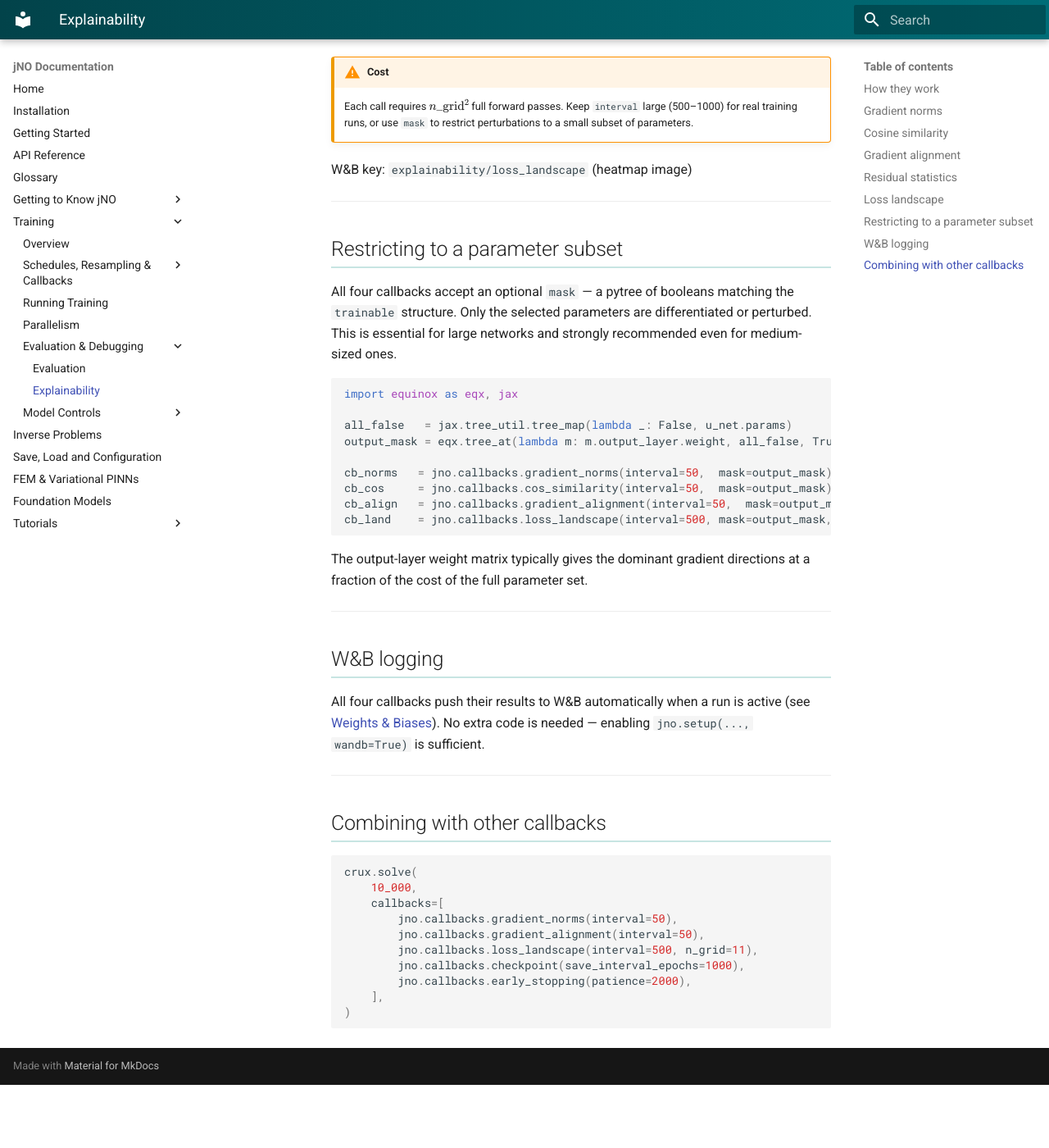
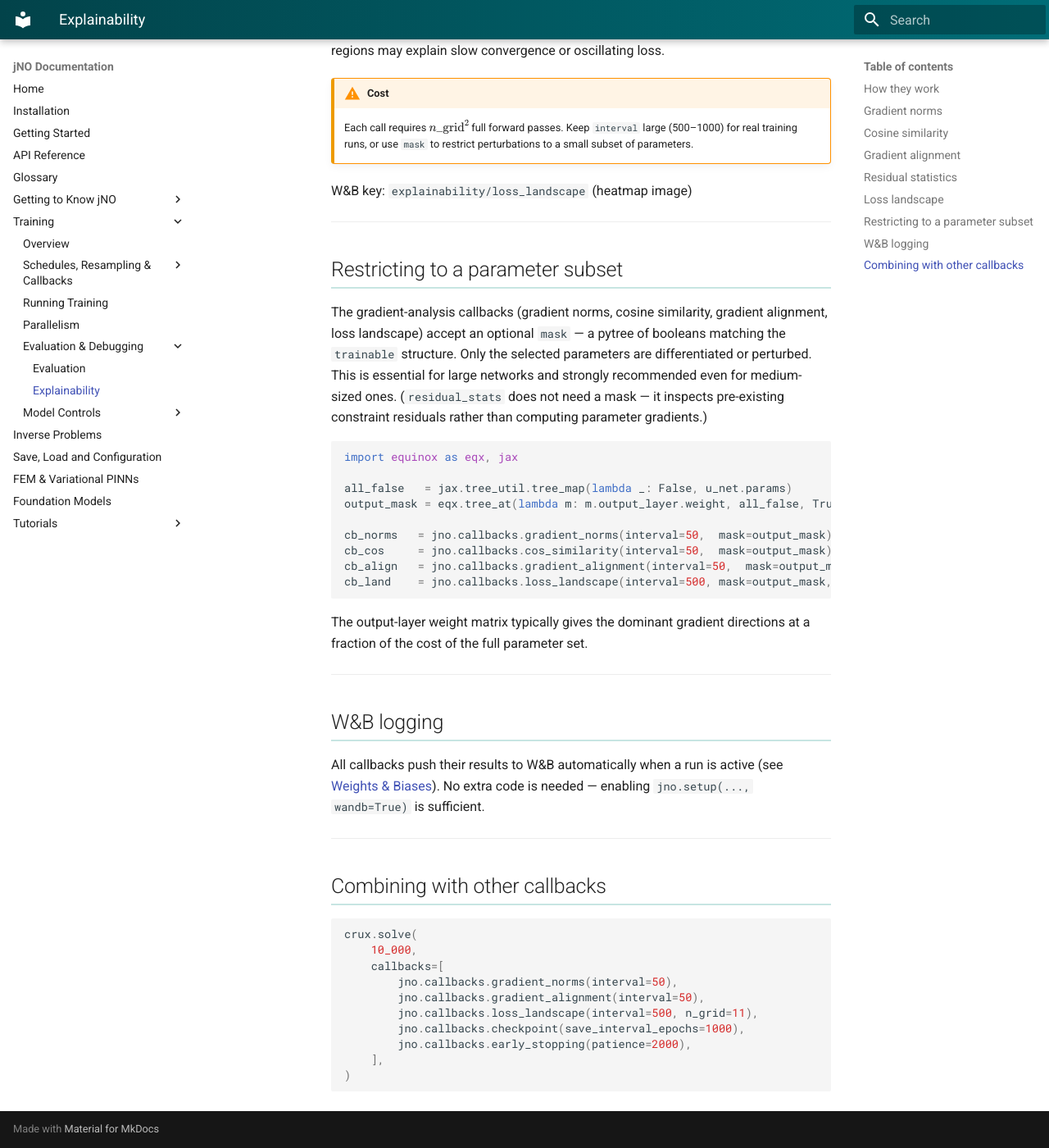
Before and after one commit to FhG-IISB/jNO, an MkDocs documentation site: the page built from docs/training/explainability.md, in a window 1280 px wide and 1400 px high, scrolled down 3292 px. Shown: the whole window at 82% size. Built offline with MkDocs 1.6.1 and Material for MkDocs 9.7.7, drawn with Linux system fonts in a browser that asks for light colours; before the commit the page ends 4615 px from its top, so only the background shows below that; some of the changed text lies outside the part shown.

Commit message:
Review fixes: tighten docs intro + drop ambiguous Callback numbering
- docs/training/explainability.md intro no longer hardcodes 'Four
  callbacks' (we now have five with residual_stats added in this PR,
  and three more in flight on sibling branches).
- 'All four callbacks accept an optional mask' clarified: only the
  gradient-analysis callbacks take a mask; residual_stats does not.
- Drop the 'Callback 5' section number — sibling explainability PRs
  each independently introduce their own 5th callback, so a fixed
  number doesn't survive sequential merges. Use a descriptive header
  instead.

````diff
--- a/docs/training/explainability.md
+++ b/docs/training/explainability.md
@@ -1,6 +1,6 @@
 # Explainability
 
-Four callbacks give insight into what is happening inside the training loop. They work by differentiating through the constraint functions after each outer step, independently of the gradient updates that drive training. Results are stored as numpy arrays and, when a W&B run is active, pushed automatically to your dashboard.
+Several callbacks give insight into what is happening inside the training loop. They work by differentiating through the constraint functions after each outer step, or by directly inspecting the residuals, independently of the gradient updates that drive training. Results are stored as numpy arrays and, when a W&B run is active, pushed automatically to your dashboard.
 
 ---
 
@@ -120,7 +120,7 @@
 
 ## Restricting to a parameter subset
 
-All four callbacks accept an optional `mask` — a pytree of booleans matching the `trainable` structure. Only the selected parameters are differentiated or perturbed. This is essential for large networks and strongly recommended even for medium-sized ones.
+The gradient-analysis callbacks (gradient norms, cosine similarity, gradient alignment, loss landscape) accept an optional `mask` — a pytree of booleans matching the `trainable` structure. Only the selected parameters are differentiated or perturbed. This is essential for large networks and strongly recommended even for medium-sized ones. (`residual_stats` does not need a mask — it inspects pre-existing constraint residuals rather than computing parameter gradients.)
 
 ```python
 import equinox as eqx, jax
@@ -140,7 +140,7 @@
 
 ## W&B logging
 
-All four callbacks push their results to W&B automatically when a run is active (see [Weights & Biases](../misc/wandb.md)). No extra code is needed — enabling `jno.setup(..., wandb=True)` is sufficient.
+All callbacks push their results to W&B automatically when a run is active (see [Weights & Biases](../misc/wandb.md)). No extra code is needed — enabling `jno.setup(..., wandb=True)` is sufficient.
 
 ---
 
````
Also changed, not shown: 1 other file.
